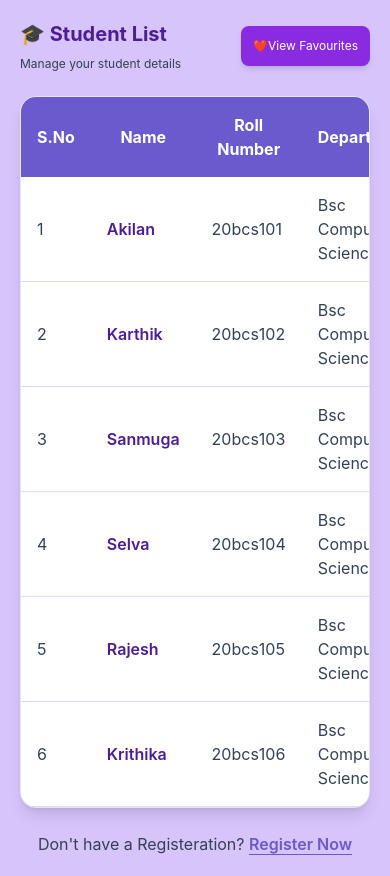
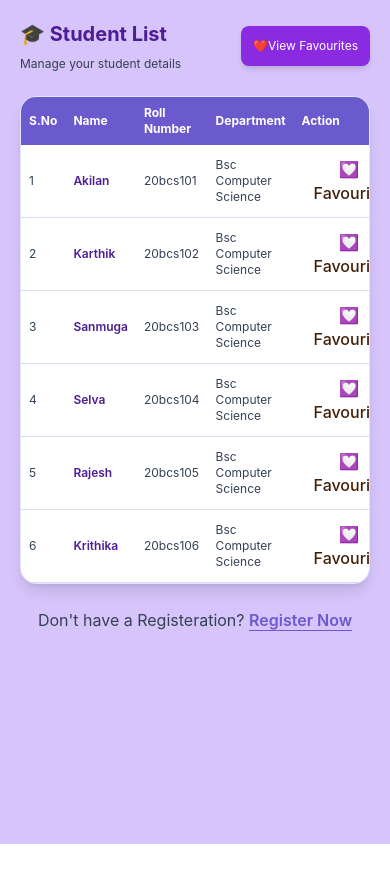
Before and after one commit to akilank-tech/Student-List-React, a React (Vite) app: page / in a window 390 px wide. After the commit the page ends 844 px from the top, so only its background shows below. Built offline with nearby package versions, Linux system fonts and the light colour scheme.

Commit message:
update the file

```diff
--- a/src/pages/FavouriteStudents.jsx
+++ b/src/pages/FavouriteStudents.jsx
@@ -32,7 +32,7 @@ const FavouriteStudent = () => {
             <Link to={'/'} className="bg-[#8A2BE2] hover:bg-[#6A5ACD] text-white text-xs sm:text-base px-3 py-4 sm:px-4 sm:py-3 rounded-xl shadow-md transition "><i class="fa-solid fa-arrow-left"></i>  Back to Student List</Link>
             </div>
             {favouriteList.length === 0 ? (<div className="rounded-lg border border-[#C4B5FD] bg-[#DDD6FE] p-8 text-center"><p className="text-lg font-semibold text-[#4c1D95]">💜 No Favourite Students Added Yet!</p><p className="mt-2 text-[#334155]">Go to Student List and Add your favourite students.</p></div>) :
-                (<div className="bg-white rounded-2xl shadow-lg border-[#E0E7FF] overflow-x-hidden w-full">
+                (<div className="bg-white rounded-2xl shadow-lg border-[#E0E7FF] overflow-x-auto w-full">
                     <table className="w-full table-fixed border-collapse">
                         <thead>
                             <tr className="bg-[#6A5ACD] text-white">
--- a/src/pages/StudentList.jsx
+++ b/src/pages/StudentList.jsx
@@ -29,24 +29,24 @@ const StudentList = () => {
                     </div>
                     <div className="bg-white rounded-2xl shadow-lg border border-[#E0E7FF] overflow-x-auto">
                         <table className="w-full text-left">
-                            <thead className="bg-[#6A5ACD] text-white">
-                                <tr>
-                                    <th className="p-4 text-center">S.No</th>
-                                    <th className="p-4 text-center">Name</th>
-                                    <th className="p-4 text-center">Roll Number</th>
-                                    <th className="p-4 text-center">Department</th>
-                                    <th className="p-4 text-center">Action</th>
-                                </tr>
+                            <thead>
+                               <tr className="bg-[#6A5ACD] text-white">
+                                <th className="w-[10%] p-2 text-xs sm:p-4 sm:text-base">S.No</th>
+                                <th className="w-[20%] p-2 text-xs sm:p-4 sm:text-base">Name</th>
+                                <th className="w-[23%] p-2 text-xs sm:p-4 sm:text-base">Roll Number</th>
+                                <th className="w-[25%] p-2 text-xs sm:p-4 sm:text-base">Department</th>
+                                <th className="w-[22%] p-2 text-xs sm:p-4 sm:text-base">Action</th>
+                            </tr>
                             </thead>
                             <tbody>
                                 {
                                     studentList.map((item, index) => {
                                         return (<tr key={item.id} className="border-b border-[#DDD6FE]  hover:bg-[#EDE9FE] transition">
-                                            <td className="p-4 text-[#334155]">{index + 1}</td>
-                                            <td className="p-4 font-semibold text-[#4C1D95]">{item.Name}</td>
-                                            <td className="p-4 text-[#334155]">{item.RollNumber}</td>
-                                            <td className="p-4 text-[#334155]">{item.Department}</td>
-                                            <td className="p-4">{item.isFavourite ? (<button disabled className="bg-gray-200 text-gray-500 px-3 py-2 rounded-lg cursor-not-allowed">💜Favourited</button>) : (<button className="bg-[#FBB24] hover:bg-[#F59E0B] text-[#422006] px-4 py-2 rounded-lg font-medium transition" onClick={() => { handleFav(item.id) }}>💟Favourite</button>)}</td>
+                                            <td className="break-words p-2 text-xs sm:p-4 sm:text-base text-[#334155]">{index + 1}</td>
+                                            <td className="break-words p-2 text-xs sm:p-4 sm:text-base font-semibold text-[#4C1D95]">{item.Name}</td>
+                                            <td className="break-words p-2 text-xs sm:p-4 sm:text-base text-[#334155]">{item.RollNumber}</td>
+                                            <td className="break-words p-2 text-xs sm:p-4 sm:text-base text-[#334155]">{item.Department}</td>
+                                            <td className="p-1  sm:p-4">{item.isFavourite ? (<button disabled className="bg-gray-200 text-gray-500 px-3 py-2 rounded-lg cursor-not-allowed">💜Favourited</button>) : (<button className="bg-[#FBB24] hover:bg-[#F59E0B] text-[#422006] px-4 py-2 rounded-lg font-medium transition" onClick={() => { handleFav(item.id) }}>💟Favourite</button>)}</td>
                                         </tr>)
 
                                     })
```
